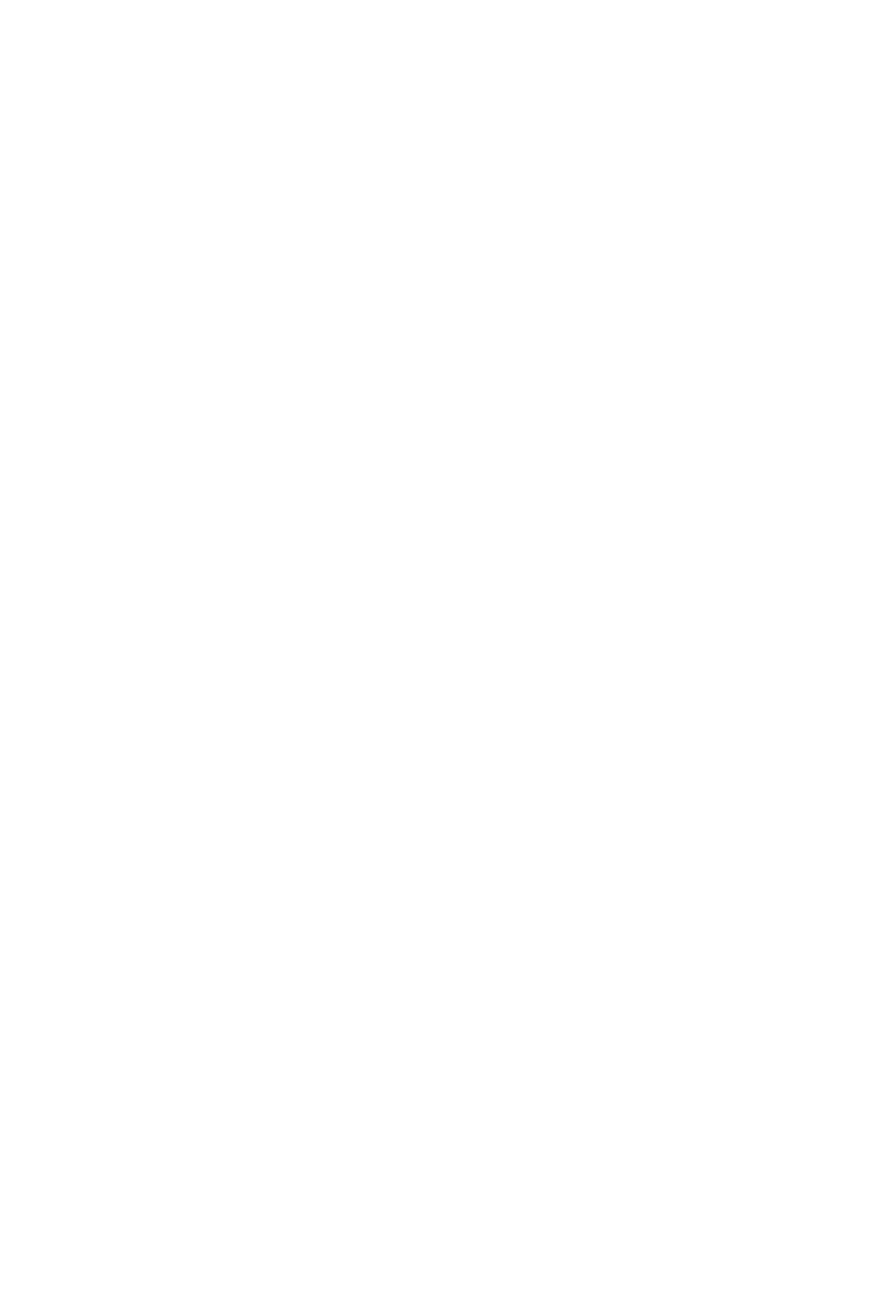
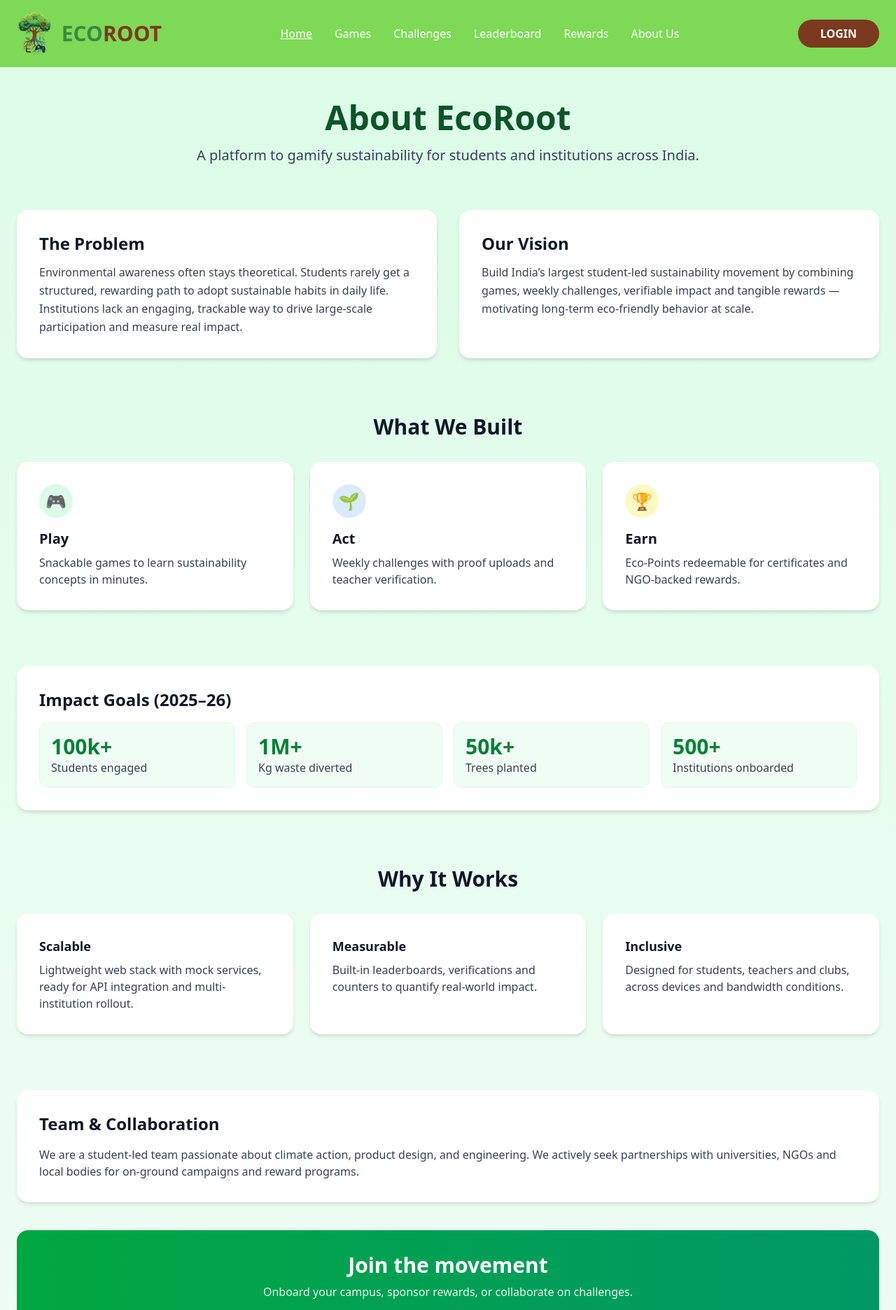
Before and after one commit to noyau-dex/ecoroot, a React (Vite) app: page /about in a window 1280 px wide. Before the commit this address had no page. Shown: the top 1872 px of the page at 70% size. Before the commit the page ends 800 px from the top, so only its background shows below. Built offline with nearby package versions, Linux system fonts and the light colour scheme.

Commit message:
about page added and footer routing fixed

```diff
--- a/src/App.jsx
+++ b/src/App.jsx
@@ -37,6 +37,7 @@ import Game from "./pages/Game";
 import WasteQuiz from "./pages/WasteQuiz";
 import Rewards from "./pages/Rewards.jsx";
 import Auth from "./pages/Auth.jsx";
+import About from "./pages/About.jsx";
 
 function App() {
   return (
@@ -49,6 +50,7 @@ function App() {
       <Route path="/game-quiz" element={<Game />} />
       <Route path="/waste-quiz" element={<WasteQuiz />} />
       <Route path="/rewards" element={<Rewards />} />
+        <Route path="/about" element={<About />} />
     </Routes>
   );
 }
--- a/src/components/footer.jsx
+++ b/src/components/footer.jsx
@@ -45,10 +45,11 @@ function Footer() {
               <h4 className="text-white font-bold text-lg mb-4">Quick Links</h4>
               <ul className="space-y-2">
                 <li><Link to="/" className="text-white/80 hover:text-white transition-colors">Home</Link></li>
-                <li><Link to="/GameSection" className="text-white/80 hover:text-white transition-colors">Games</Link></li>
-                <li><Link to="/Challenges" className="text-white/80 hover:text-white transition-colors">Challenges</Link></li>
+                <li><Link to="/games" className="text-white/80 hover:text-white transition-colors">Games</Link></li>
+                <li><Link to="/challenges" className="text-white/80 hover:text-white transition-colors">Challenges</Link></li>
                 <li><Link to="/leaderboard" className="text-white/80 hover:text-white transition-colors">Leaderboard</Link></li>
-                <li><a href="#" className="text-white/80 hover:text-white transition-colors">Rewards</a></li>
+                <li><Link to="/rewards" className="text-white/80 hover:text-white transition-colors">Rewards</Link></li>
+
               </ul>
             </div>
 
@@ -56,7 +57,7 @@ function Footer() {
             <div>
               <h4 className="text-white font-bold text-lg mb-4">Support</h4>
               <ul className="space-y-2">
-                <li><a href="#" className="text-white/80 hover:text-white transition-colors">About Us</a></li>
+                <li><a href="/about" className="text-white/80 hover:text-white transition-colors">About Us</a></li>
                 <li><a href="#" className="text-white/80 hover:text-white transition-colors">Contact</a></li>
                 <li><a href="#" className="text-white/80 hover:text-white transition-colors">Help Center</a></li>
                 <li><a href="#" className="text-white/80 hover:text-white transition-colors">Privacy Policy</a></li>
--- a/src/components/navbar.jsx
+++ b/src/components/navbar.jsx
@@ -1,54 +1,3 @@
-// import React from 'react'
-// import { Link, useNavigate } from "react-router-dom"
-// const navbar = () => {
-//   return (
-//        <header className="bg-eco-green px-6 py-4" style={{ position: 'sticky', top: 0, zIndex: 100 }}>
-//         <div className="max-w-7xl mx-auto flex items-center justify-between">
-//           <div className="flex items-center gap-3">
-//           <img
-//             src="/logo without background.png"
-//             className="h-16 object-cover rounded-lg"
-//           />
-//             <h1 className="text-3xl font-bold">
-//               <span className="text-[rgb(59,139,65)] font-bold">ECO</span>
-//               <span className="text-[rgb(123,58,31)] font-bold">ROOT</span>
-//             </h1>
-//           </div>
-
-//           <nav className="hidden md:flex items-center gap-8">
-//             <Link to="/" className="text-white hover:opacity-80 font-medium underline">
-//               Home
-//             </Link>
-//             <a href="/games" className="text-white hover:opacity-80 font-medium">
-//               Games
-//             </a>
-//             <a href="/challenges" className="text-white hover:opacity-80 font-medium">
-//               Challenges
-//             </a>
-//             <Link to="/leaderboard" className="text-white hover:opacity-80 font-medium">
-//               Leaderboard
-//             </Link>
-//             <Link to="/rewards" className="text-white hover:opacity-80 font-medium">
-//               Rewards
-//             </Link>
-//             <a href="#" className="text-white hover:opacity-80 font-medium">
-//               About Us
-//             </a>
-//           </nav>
-
-//           <button
-//             onClick={() => navigate('/auth')}
-//             className="bg-eco-brown hover:opacity-90 text-white px-8 py-2 rounded-full font-bold transition-opacity"
-//           >
-//             LOGIN
-//           </button>
-//         </div>
-//       </header>
-//   )
-// }
-
-// export default navbar
-
 import React from 'react'
 import { Link, useNavigate } from "react-router-dom"
 
@@ -85,7 +34,7 @@ const Navbar = () => {
           <Link to="/rewards" className="text-white hover:opacity-80 font-medium">
             Rewards
           </Link>
-          <a href="#" className="text-white hover:opacity-80 font-medium">
+          <a href="/about" className="text-white hover:opacity-80 font-medium">
             About Us
           </a>
         </nav>
--- /dev/null
+++ b/src/pages/About.jsx
@@ -0,0 +1,126 @@
+import Navbar from "../components/navbar"
+import Footer from "../components/footer"
+
+export default function About() {
+  return (
+    <>
+      <Navbar/>
+      <div className="min-h-screen bg-gradient-to-b from-green-100 to-green-50">
+        <header className="max-w-7xl mx-auto px-6 pt-12 pb-6 text-center">
+          <h1 className="text-4xl md:text-5xl font-extrabold text-green-900">About EcoRoot</h1>
+          <p className="mt-4 text-lg md:text-xl text-gray-700 max-w-3xl mx-auto">
+            A platform to gamify sustainability for students and institutions across India.
+          </p>
+        </header>
+
+        {/* Problem + Vision */}
+        <section className="max-w-7xl mx-auto px-6 py-10 grid md:grid-cols-2 gap-8">
+          <div className="bg-white rounded-2xl shadow-md p-8">
+            <h2 className="text-2xl font-bold text-gray-900 mb-3">The Problem</h2>
+            <p className="text-gray-700 leading-relaxed">
+              Environmental awareness often stays theoretical. Students rarely get a structured, rewarding path to adopt
+              sustainable habits in daily life. Institutions lack an engaging, trackable way to drive large-scale
+              participation and measure real impact.
+            </p>
+          </div>
+          <div className="bg-white rounded-2xl shadow-md p-8">
+            <h2 className="text-2xl font-bold text-gray-900 mb-3">Our Vision</h2>
+            <p className="text-gray-700 leading-relaxed">
+              Build India’s largest student-led sustainability movement by combining games, weekly challenges, verifiable
+              impact and tangible rewards — motivating long-term eco-friendly behavior at scale.
+            </p>
+          </div>
+        </section>
+
+        {/* Solution pillars */}
+        <section className="max-w-7xl mx-auto px-6 py-10">
+          <h2 className="text-3xl font-extrabold text-gray-900 text-center mb-8">What We Built</h2>
+          <div className="grid md:grid-cols-3 gap-6">
+            <div className="bg-white rounded-2xl p-8 shadow-md">
+              <div className="w-12 h-12 rounded-full bg-green-100 text-green-700 flex items-center justify-center mb-4 text-2xl">🎮</div>
+              <h3 className="text-xl font-bold mb-2">Play</h3>
+              <p className="text-gray-700">Snackable games to learn sustainability concepts in minutes.</p>
+            </div>
+            <div className="bg-white rounded-2xl p-8 shadow-md">
+              <div className="w-12 h-12 rounded-full bg-blue-100 text-blue-700 flex items-center justify-center mb-4 text-2xl">🌱</div>
+              <h3 className="text-xl font-bold mb-2">Act</h3>
+              <p className="text-gray-700">Weekly challenges with proof uploads and teacher verification.</p>
+            </div>
+            <div className="bg-white rounded-2xl p-8 shadow-md">
+              <div className="w-12 h-12 rounded-full bg-yellow-100 text-yellow-700 flex items-center justify-center mb-4 text-2xl">🏆</div>
+              <h3 className="text-xl font-bold mb-2">Earn</h3>
+              <p className="text-gray-700">Eco-Points redeemable for certificates and NGO-backed rewards.</p>
+            </div>
+          </div>
+        </section>
+
+        {/* Impact goals */}
+        <section className="max-w-7xl mx-auto px-6 py-10">
+          <div className="bg-white rounded-2xl shadow-md p-8">
+            <h2 className="text-2xl font-bold text-gray-900 mb-4">Impact Goals (2025–26)</h2>
+            <ul className="grid sm:grid-cols-2 lg:grid-cols-4 gap-4">
+              <li className="p-4 rounded-xl bg-green-50 border border-green-100">
+                <div className="text-3xl font-extrabold text-green-700">100k+</div>
+                <div className="text-gray-700">Students engaged</div>
+              </li>
+              <li className="p-4 rounded-xl bg-green-50 border border-green-100">
+                <div className="text-3xl font-extrabold text-green-700">1M+</div>
+                <div className="text-gray-700">Kg waste diverted</div>
+              </li>
+              <li className="p-4 rounded-xl bg-green-50 border border-green-100">
+                <div className="text-3xl font-extrabold text-green-700">50k+</div>
+                <div className="text-gray-700">Trees planted</div>
+              </li>
+              <li className="p-4 rounded-xl bg-green-50 border border-green-100">
+                <div className="text-3xl font-extrabold text-green-700">500+</div>
+                <div className="text-gray-700">Institutions onboarded</div>
+              </li>
+            </ul>
+          </div>
+        </section>
+
+        {/* Why it works */}
+        <section className="max-w-7xl mx-auto px-6 py-10">
+          <h2 className="text-3xl font-extrabold text-gray-900 text-center mb-8">Why It Works</h2>
+          <div className="grid md:grid-cols-3 gap-6">
+            <div className="bg-white rounded-2xl p-8 shadow-md">
+              <h3 className="text-lg font-bold mb-2">Scalable</h3>
+              <p className="text-gray-700">Lightweight web stack with mock services, ready for API integration and multi-institution rollout.</p>
+            </div>
+            <div className="bg-white rounded-2xl p-8 shadow-md">
+              <h3 className="text-lg font-bold mb-2">Measurable</h3>
+              <p className="text-gray-700">Built-in leaderboards, verifications and counters to quantify real-world impact.</p>
+            </div>
+            <div className="bg-white rounded-2xl p-8 shadow-md">
+              <h3 className="text-lg font-bold mb-2">Inclusive</h3>
+              <p className="text-gray-700">Designed for students, teachers and clubs, across devices and bandwidth conditions.</p>
+            </div>
+          </div>
+        </section>
+
+        {/* Team */}
+        <section className="max-w-7xl mx-auto px-6 py-10">
+          <div className="bg-white rounded-2xl shadow-md p-8">
+            <h2 className="text-2xl font-bold text-gray-900 mb-4">Team & Collaboration</h2>
+            <p className="text-gray-700">
+              We are a student-led team passionate about climate action, product design, and engineering. We actively
+              seek partnerships with universities, NGOs and local bodies for on-ground campaigns and reward programs.
+            </p>
+          </div>
+        </section>
+
+        {/* CTA */}
+        <section className="max-w-7xl mx-auto px-6 pb-16">
+          <div className="bg-gradient-to-r from-green-600 to-emerald-600 rounded-2xl p-8 text-center text-white">
+            <h3 className="text-2xl md:text-3xl font-extrabold">Join the movement</h3>
+            <p className="mt-2 opacity-90">Onboard your campus, sponsor rewards, or collaborate on challenges.</p>
+            <a href="#" className="inline-block mt-4 px-6 py-3 rounded-full bg-white text-green-700 font-semibold hover:bg-green-50">
+              Contact Us
+            </a>
+          </div>
+        </section>
+      </div>
+      <Footer/>
+    </>
+  )
+}
```
